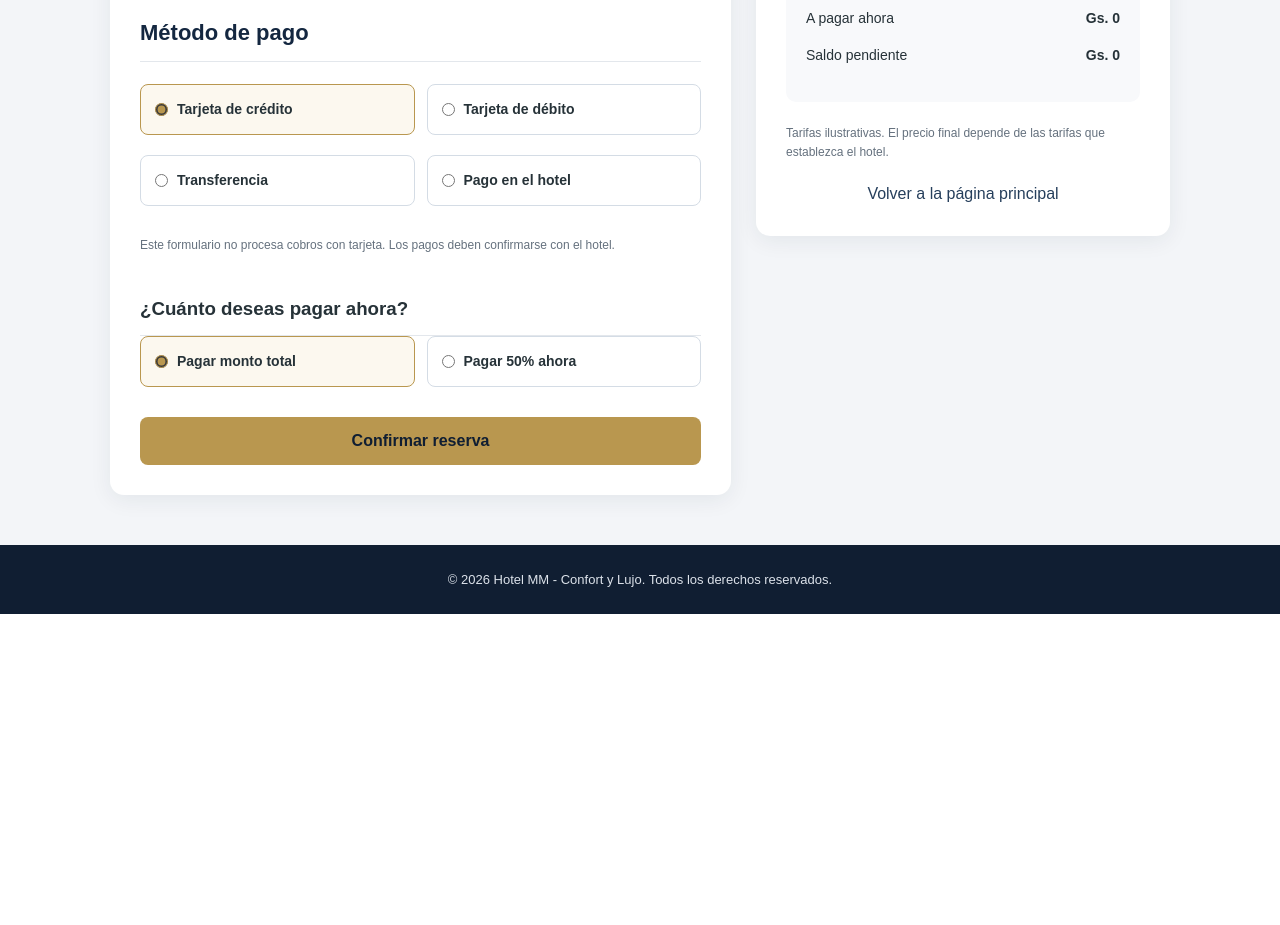
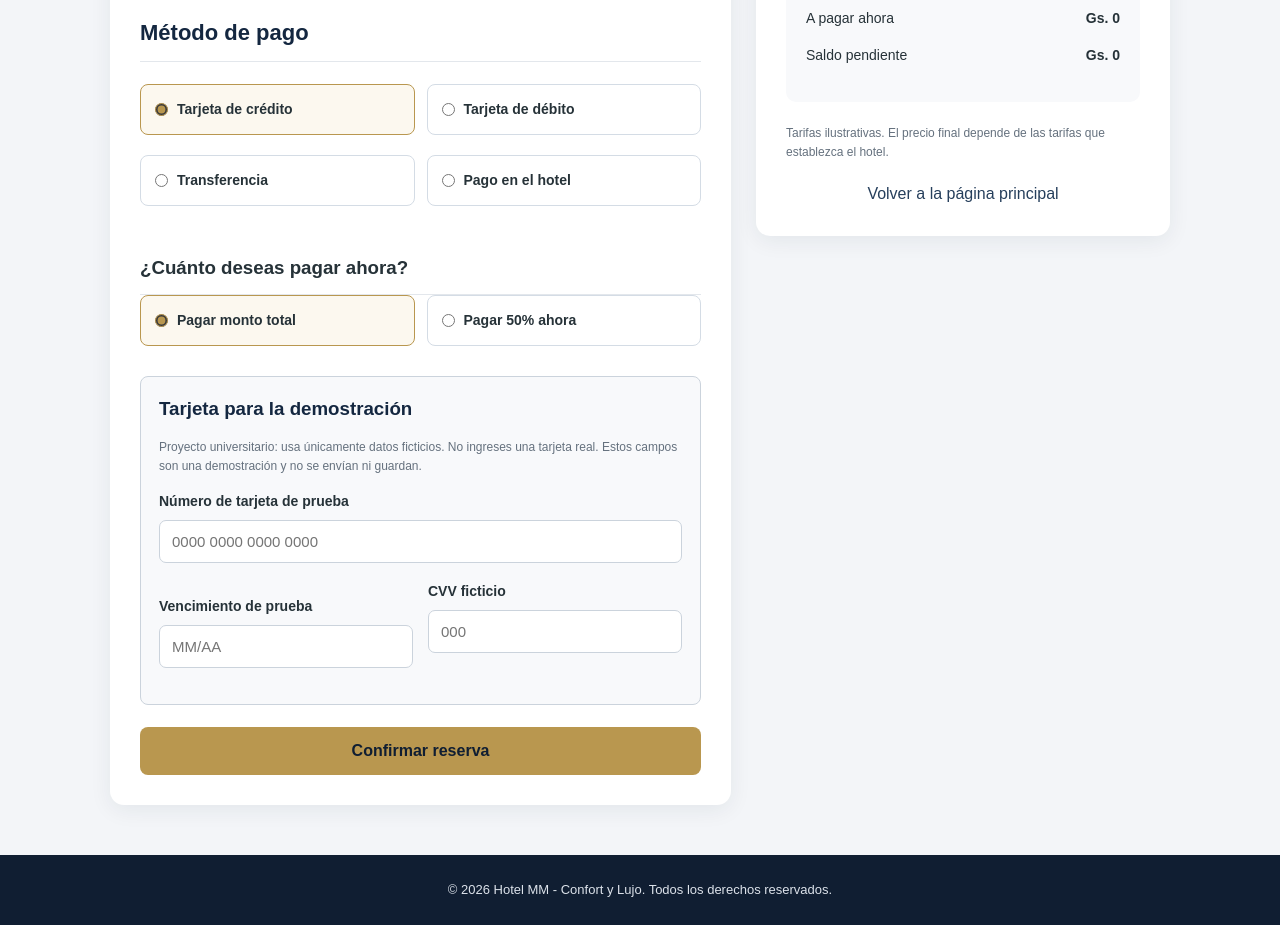
Before and after one commit to Proyectdev20/hotel-mm, a Flask app: page /reserva in a window 1280 px wide. Shown: the part 973-1898 px from the top of the page. Before the commit the page ends 1587 px from the top, so only its background shows below. Run offline with Flask 3, Linux system fonts and the light colour scheme; some libraries are stand-ins or nearby versions.

Commit message:
Add files via upload

```diff
--- a/static/reserva.css
+++ b/static/reserva.css
@@ -434,6 +434,19 @@ footer {
     line-height: 1.8;
 }
 
+.datos-tarjeta {
+    margin: 16px 0 22px;
+    padding: 18px;
+    border: 1px solid #cbd3dc;
+    border-radius: 8px;
+    background: #f8f9fb;
+}
+
+.datos-tarjeta h3 {
+    margin-bottom: 8px;
+    color: #142740;
+}
+
 .datos-transferencia h3 {
     margin-bottom: 8px;
     color: #142740;
--- a/static/reserva.js
+++ b/static/reserva.js
@@ -20,6 +20,10 @@ document.addEventListener("DOMContentLoaded", () => {
     const habitacion = porId("habitacion");
     const personas = porId("personas");
     const mensaje = porId("mensaje");
+    const datosTarjeta = porId("datosTarjeta");
+    const numeroTarjeta = porId("numeroTarjeta");
+    const vencimientoTarjeta = porId("vencimientoTarjeta");
+    const cvvTarjeta = porId("cvvTarjeta");
     const opcionesFormaPago = porId("opcionesFormaPago");
     const opcionPagoTotal = porId("opcionPagoTotal");
     const avisoPagoHotel = porId("avisoPagoHotel");
@@ -214,6 +218,9 @@ document.addEventListener("DOMContentLoaded", () => {
 
         const usaTransferencia =
             metodoParaAnticipo === "Transferencia bancaria";
+        const usaTarjeta =
+            metodoParaAnticipo === "Tarjeta de crédito" ||
+            metodoParaAnticipo === "Tarjeta de débito";
 
         const opcionTotal =
             form.querySelector('input[name="tipo_pago"][value="total"]');
@@ -233,6 +240,11 @@ document.addEventListener("DOMContentLoaded", () => {
         }
 
         datosTransferencia.hidden = !usaTransferencia;
+        datosTarjeta.hidden = !usaTarjeta;
+        [numeroTarjeta, vencimientoTarjeta, cvvTarjeta].forEach(campo => {
+            campo.required = usaTarjeta;
+            if (!usaTarjeta) campo.value = "";
+        });
 
         actualizarResumen();
     }
@@ -273,6 +285,22 @@ document.addEventListener("DOMContentLoaded", () => {
         "change",
         mostrarCamposPago
     );
+
+    numeroTarjeta.addEventListener("input", () => {
+        const numeros = numeroTarjeta.value.replace(/\D/g, "").slice(0, 16);
+        numeroTarjeta.value = numeros.replace(/(\d{4})(?=\d)/g, "$1 ").trim();
+    });
+
+    vencimientoTarjeta.addEventListener("input", () => {
+        const numeros = vencimientoTarjeta.value.replace(/\D/g, "").slice(0, 4);
+        vencimientoTarjeta.value = numeros.length > 2
+            ? `${numeros.slice(0, 2)}/${numeros.slice(2)}`
+            : numeros;
+    });
+
+    cvvTarjeta.addEventListener("input", () => {
+        cvvTarjeta.value = cvvTarjeta.value.replace(/\D/g, "").slice(0, 4);
+    });
 
     copiarAlias.addEventListener("click", async () => {
         try {
--- a/templates/reserva.html
+++ b/templates/reserva.html
@@ -8,10 +8,10 @@
     <title>Reservas y Pagos | Hotel MM</title>
 
     <link rel="stylesheet"
-          href="{{ url_for('static', filename='reserva.css', v='2') }}">
+          href="{{ url_for('static', filename='reserva.css', v='3') }}">
 
     <script
-        src="{{ url_for('static', filename='reserva.js', v='5') }}"
+        src="{{ url_for('static', filename='reserva.js', v='6') }}"
         defer>
     </script>
 
@@ -201,10 +201,6 @@
                         Pago en el hotel
                     </label>
                 </div>
-                <p class="nota">
-                    Este formulario no procesa cobros con tarjeta. Los pagos deben confirmarse con el hotel.
-                </p>
-
                 <div id="opcionesFormaPago" hidden>
                     <h3 class="seccion-titulo">¿Cuánto deseas pagar ahora?</h3>
 
@@ -246,6 +242,41 @@
                     <button id="copiarAlias" class="btn-copiar-alias" type="button">Copiar alias</button>
                     <span id="estadoCopiado" role="status" aria-live="polite"></span>
                     <p class="nota">Una vez realizada la transferencia, conserva el comprobante.</p>
+                </section>
+
+                <section id="datosTarjeta" class="datos-tarjeta" hidden aria-labelledby="tituloDatosTarjeta">
+                    <h3 id="tituloDatosTarjeta">Tarjeta para la demostración</h3>
+                    <p class="nota">
+                        Proyecto universitario: usa únicamente datos ficticios. No ingreses una tarjeta real. Estos campos son una demostración y no se envían ni guardan.
+                    </p>
+                    <div class="campo">
+                        <label for="numeroTarjeta">Número de tarjeta de prueba</label>
+                        <input id="numeroTarjeta"
+                               type="text"
+                               placeholder="0000 0000 0000 0000"
+                               inputmode="numeric"
+                               maxlength="19"
+                               autocomplete="off">
+                    </div>
+                    <div class="fila">
+                        <div class="campo">
+                            <label for="vencimientoTarjeta">Vencimiento de prueba</label>
+                            <input id="vencimientoTarjeta"
+                                   type="text"
+                                   placeholder="MM/AA"
+                                   maxlength="5"
+                                   autocomplete="off">
+                        </div>
+                        <div class="campo">
+                            <label for="cvvTarjeta">CVV ficticio</label>
+                            <input id="cvvTarjeta"
+                                   type="password"
+                                   placeholder="000"
+                                   inputmode="numeric"
+                                   maxlength="4"
+                                   autocomplete="off">
+                        </div>
+                    </div>
                 </section>
 
                 <button type="submit" class="btn">
```
